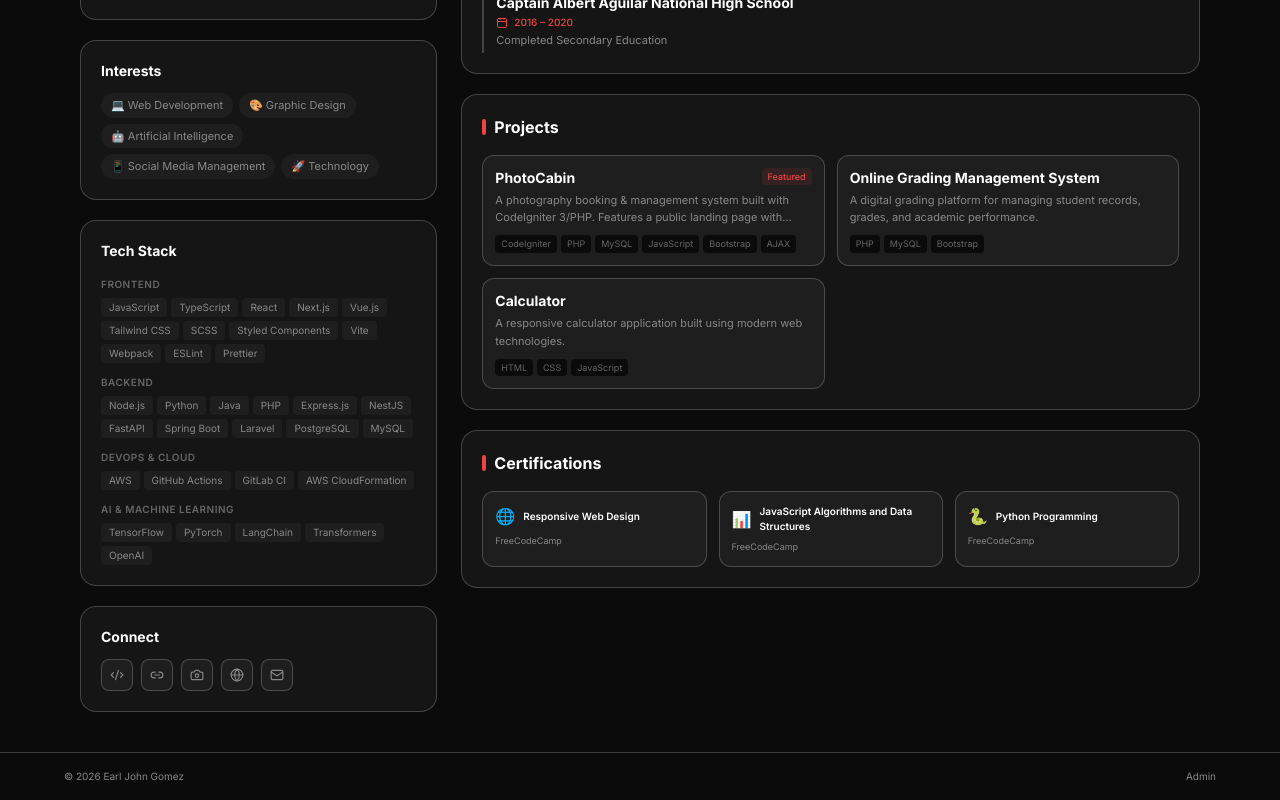
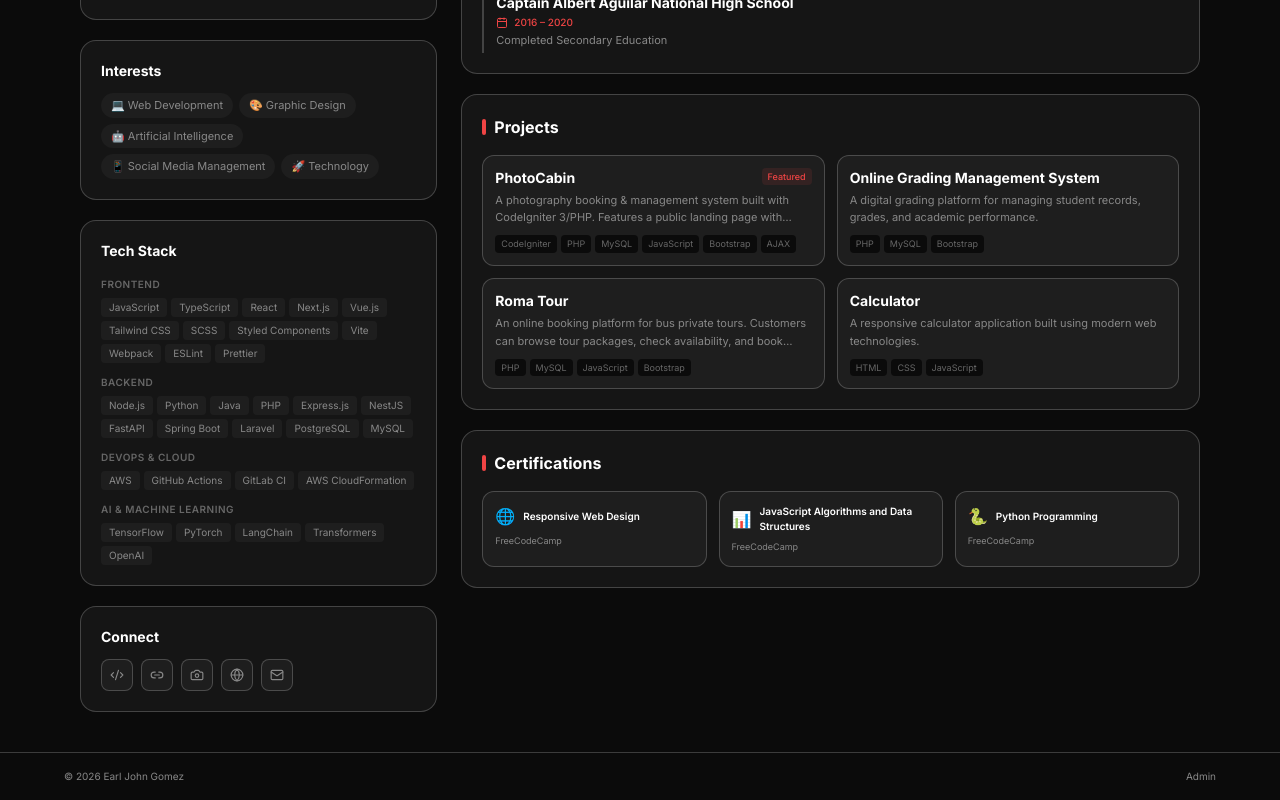
Before and after one commit to unknownun0/earljohnportfolio, a Next.js app: page / in a window 1280 px wide. Shown: the part 690-1490 px from the top of the page. Built offline with nearby package versions, Linux system fonts and the light colour scheme.

Commit message:
Add Roma Tour project with demo video

```diff
--- a/src/context/ContentContext.tsx
+++ b/src/context/ContentContext.tsx
@@ -14,7 +14,7 @@ const DB_NAME = "PortfolioDB";
 const STORE_NAME = "content";
 const DB_KEY = "portfolio-data";
 const VERSION_KEY = "portfolio-version";
-const CURRENT_VERSION = 2;
+const CURRENT_VERSION = 3;
 
 function openDB(): Promise<IDBDatabase> {
   return new Promise((resolve, reject) => {
--- a/src/data/defaultContent.ts
+++ b/src/data/defaultContent.ts
@@ -136,6 +136,16 @@ export const defaultContent: Content = {
     },
     {
       id: "3",
+      title: "Roma Tour",
+      description:
+        "An online booking platform for bus private tours. Customers can browse tour packages, check availability, and book private bus tours with ease.",
+      tags: ["PHP", "MySQL", "JavaScript", "Bootstrap"],
+      featured: false,
+      image: "https://placehold.co/600x400/151515/EF4444?text=Roma+Tour",
+      video: "/uploads/video/romaoturs%20(1).mp4",
+    },
+    {
+      id: "4",
       title: "Calculator",
       description:
         "A responsive calculator application built using modern web technologies.",
```
